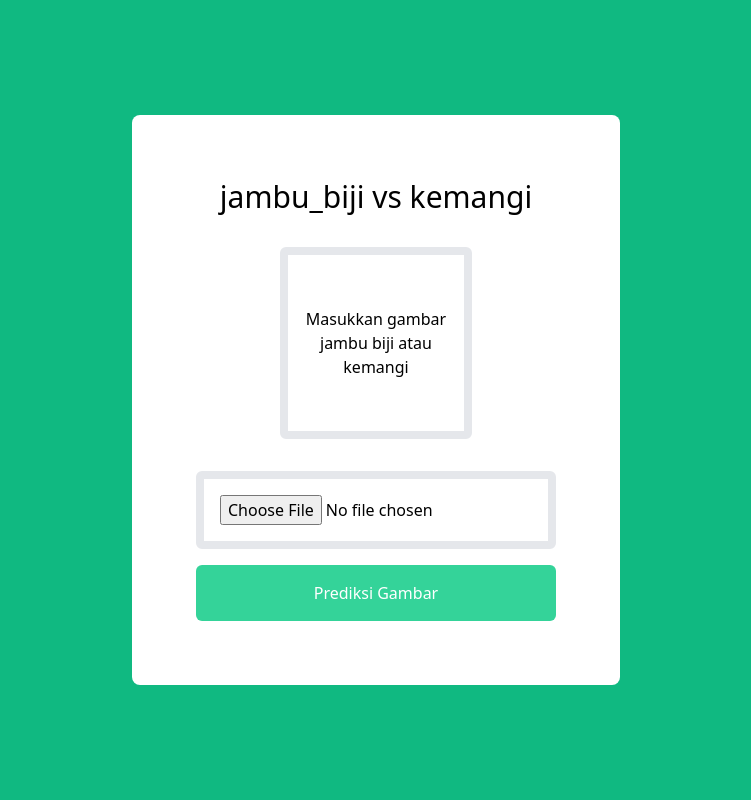
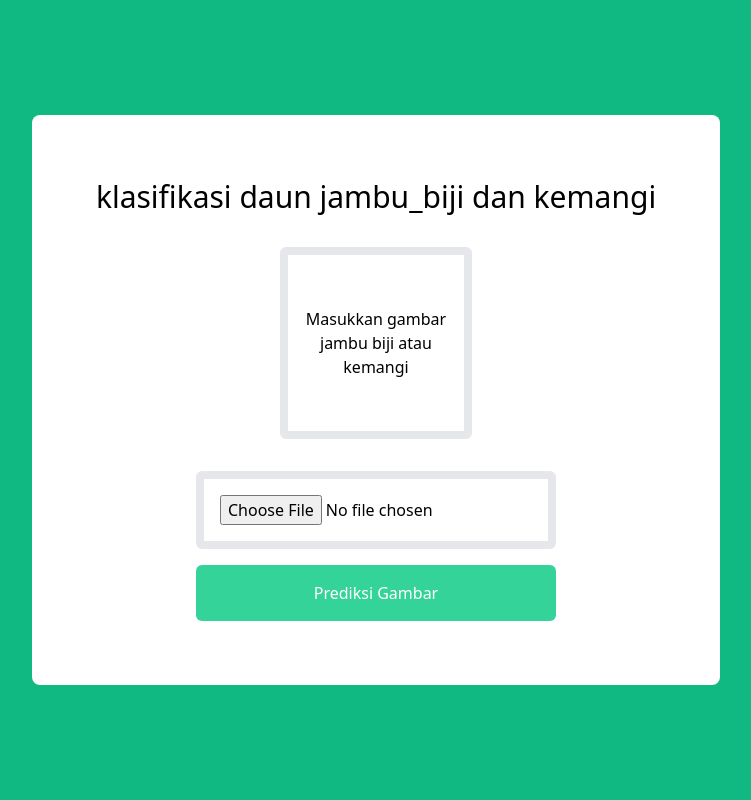
Before and after one commit to irsyad2001/FileHeroku, a Flask app: page / in a window 1280 px wide. Shown: the whole page, without its empty margins (264-1015 px from the left). Run offline with Flask 2, Linux system fonts and the light colour scheme.

Commit message:
Update index.html

```diff
--- a/templates/index.html
+++ b/templates/index.html
@@ -31,7 +31,7 @@
                     rounded-lg
                 "
             >
-                <h1 class="text-3xl text-bold">jambu_biji vs kemangi</h1>
+                <h1 class="text-3xl text-bold">klasifikasi daun jambu_biji dan kemangi</h1>
 
                 {% if uploaded_image %}
                 <img
```
